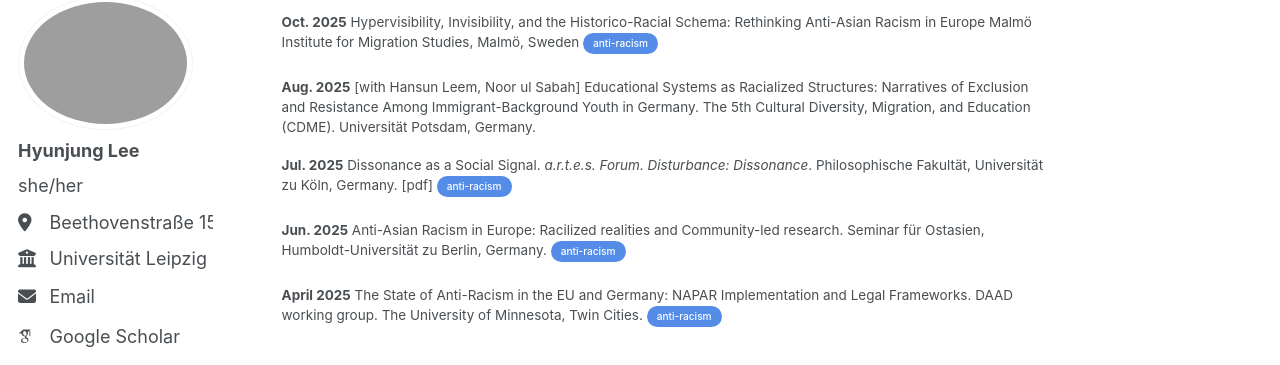
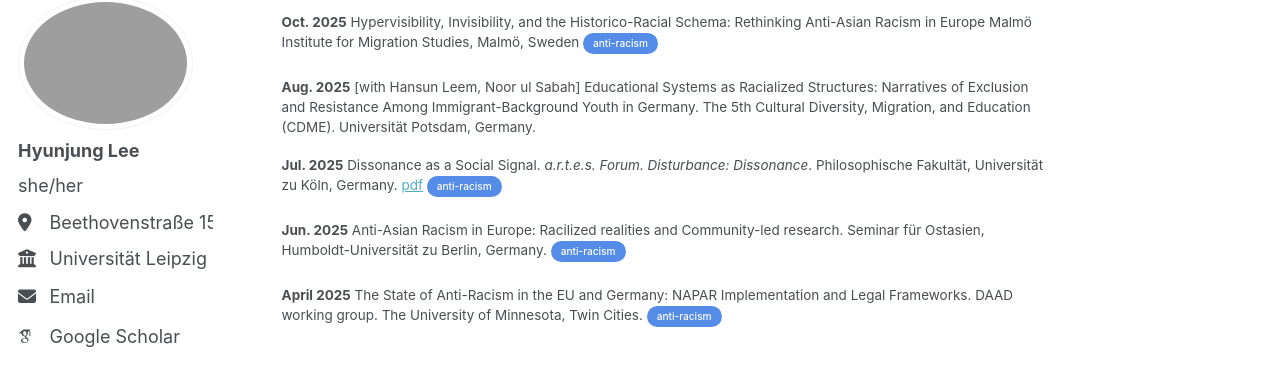
Before and after one commit to hyunjungdotlee/hyunjungdotlee.github.io, a Jekyll site: the page built from _pages/about.md, in a window 1280 px wide and 900 px high, scrolled down 582 px. Shown: the part 103-468 px from the top of the window. Built offline with Jekyll 4.4.1, drawn with Linux system fonts in a browser that asks for light colours; some web fonts are replaced; a script that is not in the unit is left out; part of the change alters nothing that is shown.

Commit message:
Update about.md

```diff
--- a/_pages/about.md
+++ b/_pages/about.md
@@ -33,7 +33,7 @@ Malmö Institute for Migration Studies, Malmö, Sweden <span class="pill pill-ar
 
 <strong>Aug. 2025</strong> [with Hansun Leem, Noor ul Sabah] Educational Systems as Racialized Structures: Narratives of Exclusion and Resistance Among Immigrant-Background Youth in Germany. The 5th Cultural Diversity, Migration, and Education (CDME). Universität Potsdam, Germany.
 
-<strong>Jul. 2025</strong> Dissonance as a Social Signal. <em>a.r.t.e.s. Forum. Disturbance: Dissonance</em>. Philosophische Fakultät, Universität zu Köln, Germany. [pdf] <span class="pill pill-ar">anti-racism</span>
+<strong>Jul. 2025</strong> Dissonance as a Social Signal. <em>a.r.t.e.s. Forum. Disturbance: Dissonance</em>. Philosophische Fakultät, Universität zu Köln, Germany. [pdf](files/lee2025artes.pdf) <span class="pill pill-ar">anti-racism</span>
 
 <strong>Jun. 2025</strong> Anti-Asian Racism in Europe: Racilized realities and Community-led research. Seminar für Ostasien, Humboldt-Universität zu Berlin, Germany. <span class="pill pill-ar">anti-racism</span>
 
```
